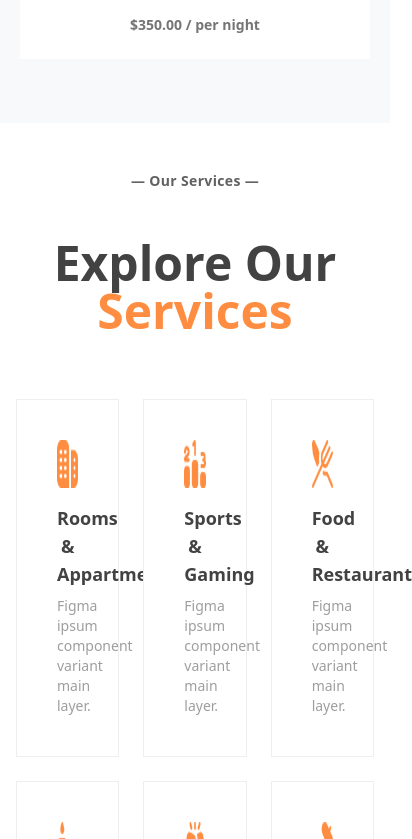
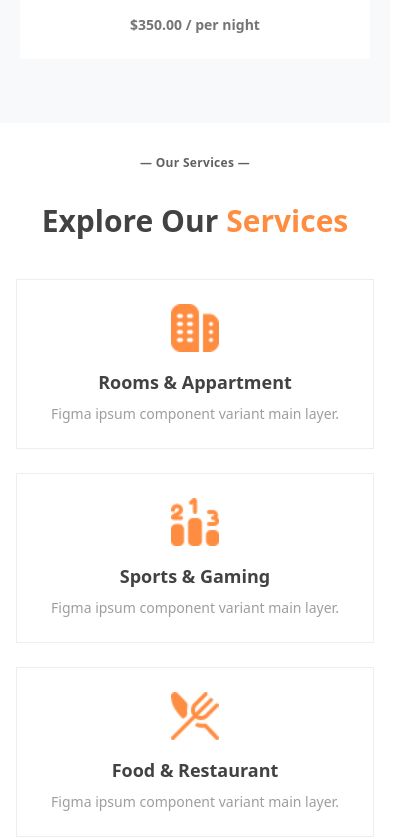
Before and after one commit to AnastasiiaBodnar/hotel-landing, a Vue app: page / in a window 390 px wide. Shown: the part 3265-4104 px from the top of the page, 412 px wide, since content can reach past the window. Built offline with nearby package versions, Linux system fonts and the light colour scheme.

Commit message:
feat: add responsive design to services section

```diff
--- a/src/components/ServicesSection.vue
+++ b/src/components/ServicesSection.vue
@@ -17,24 +17,24 @@ const services = [
 </script>
 
 <template>
-    <section id="services" class="pt-12 pb-10">
-        <div class="px-10 text-center mb-12">
-            <p class="text-title text-sm font-semibold tracking-wide">
+    <section id="services" class="pt-8 pb-8 sm:pt-10 sm:pb-10 md:pt-12 md:pb-10">
+        <div class="px-4 sm:px-6 md:px-10 text-center mb-8 md:mb-12">
+            <p class="text-title text-xs sm:text-sm font-semibold tracking-wide">
                 — Our Services —
             </p>
         </div>
 
-        <div class="md-10 text-center mb-16">
-            <h2 class="text-heading text-5xl font-bold mt-5">
+        <div class="px-4 sm:px-6 md:px-10 text-center mb-10 md:mb-16">
+            <h2 class="text-heading text-3xl sm:text-4xl md:text-5xl font-bold mt-3 md:mt-5">
                 Explore Our <span class="text-primary">Services</span>
             </h2>
         </div>
 
-        <div class="max-w-7xl mx-auto grid grid-cols-3 gap-6 px-4">
+        <div class="max-w-7xl mx-auto grid grid-cols-1 md:grid-cols-2 lg:grid-cols-3 gap-6 px-4">
             <div
                 v-for="service in services"
                 :key="service.id"
-                class="bg-white p-10 text-center transition-all duration-300 border border-border hover:bg-primary hover:text-white hover:shadow-lg group cursor-pointer"
+                class="bg-white p-6 sm:p-8 md:p-10 text-center transition-all duration-300 border border-border hover:bg-primary hover:text-white hover:shadow-lg group cursor-pointer"
             >
                 <img :src="service.icon" :alt="service.title" class="mx-auto mb-4 h-12 w-12 group-hover:brightness-0 group-hover:invert">
                 <h3 class="text-text font-bold text-lg mb-2 group-hover:text-white">
```
